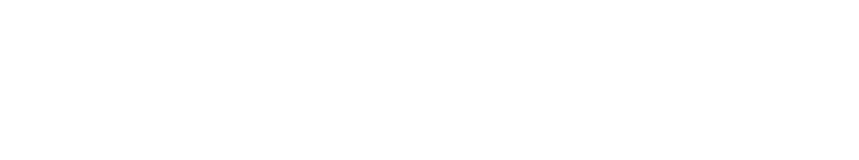
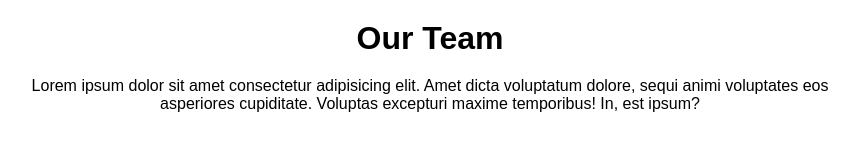
Before and after one commit to marcovalerio93/js-our-team, a plain HTML site: page index.html in a window 1280 px wide. Shown: the whole page, without its empty margins (210-1069 px from the left). Drawn offline with Linux system fonts and the light colour scheme.

Commit message:
team js print html

```diff
--- a/css/style.css
+++ b/css/style.css
@@ -4,3 +4,18 @@
     padding: 0;
     box-sizing: border-box;
 }
+
+body{
+    font-family: sans-serif;
+}
+
+.container{
+    width:  70%;
+    margin: auto;
+    text-align: center;
+    padding: 20px;
+}
+
+.container h1,p{
+    margin-bottom: 20px;
+}
--- a/index.html
+++ b/index.html
@@ -4,11 +4,22 @@
     <meta charset="UTF-8">
     <meta http-equiv="X-UA-Compatible" content="IE=edge">
     <meta name="viewport" content="width=device-width, initial-scale=1.0">
-    <title></title>
+    <title>Team</title>
     <!-- css -->
     <link rel="stylesheet" href="css/style.css">
 </head>
 <body>
+    <div class="container">
+        <h1>Our Team</h1>
+        <p>Lorem ipsum dolor sit amet consectetur adipisicing elit. Amet dicta voluptatum dolore, sequi animi voluptates eos asperiores cupiditate. Voluptas excepturi maxime temporibus! In, est ipsum?</p>
+        <div class="team">
+
+
+            </div>
+        </div>
+    </div>
+
+
     <script src="js/main.js"></script>
 </body>
 </html>
--- a/js/main.js
+++ b/js/main.js
@@ -1,4 +1,4 @@
-
+//creo array d'oggetti
 const team = [
     {
         'name':'Wayne Barnett',
@@ -32,6 +32,18 @@ const team = [
     }
 ];
 
+const teamDom
+
+
+//stampo in console oggetti
 for (let i = 0; i < team.length; i ++) {
     console.log(team[i]['name'], team[i]['role'], team[i]['img']);
+    drawTeamMembers(team[i]);
+
 }
+//stampo info in html
+function drawTeamMembers(teamMeber) [
+    const card = docoument.createElement('div');
+    card.classlst.add('card');
+
+]
```
Also changed, not shown: 1 other file.
